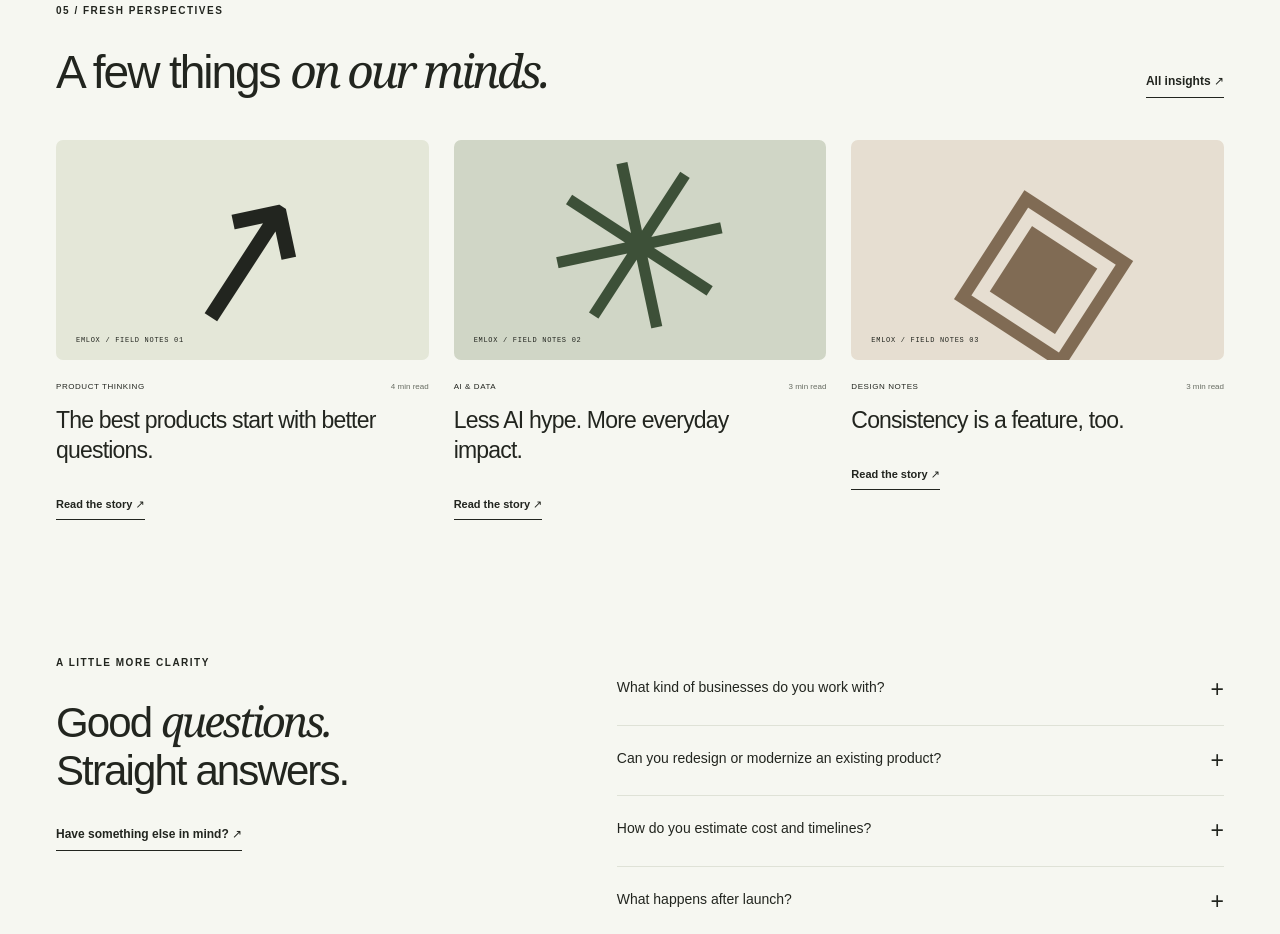
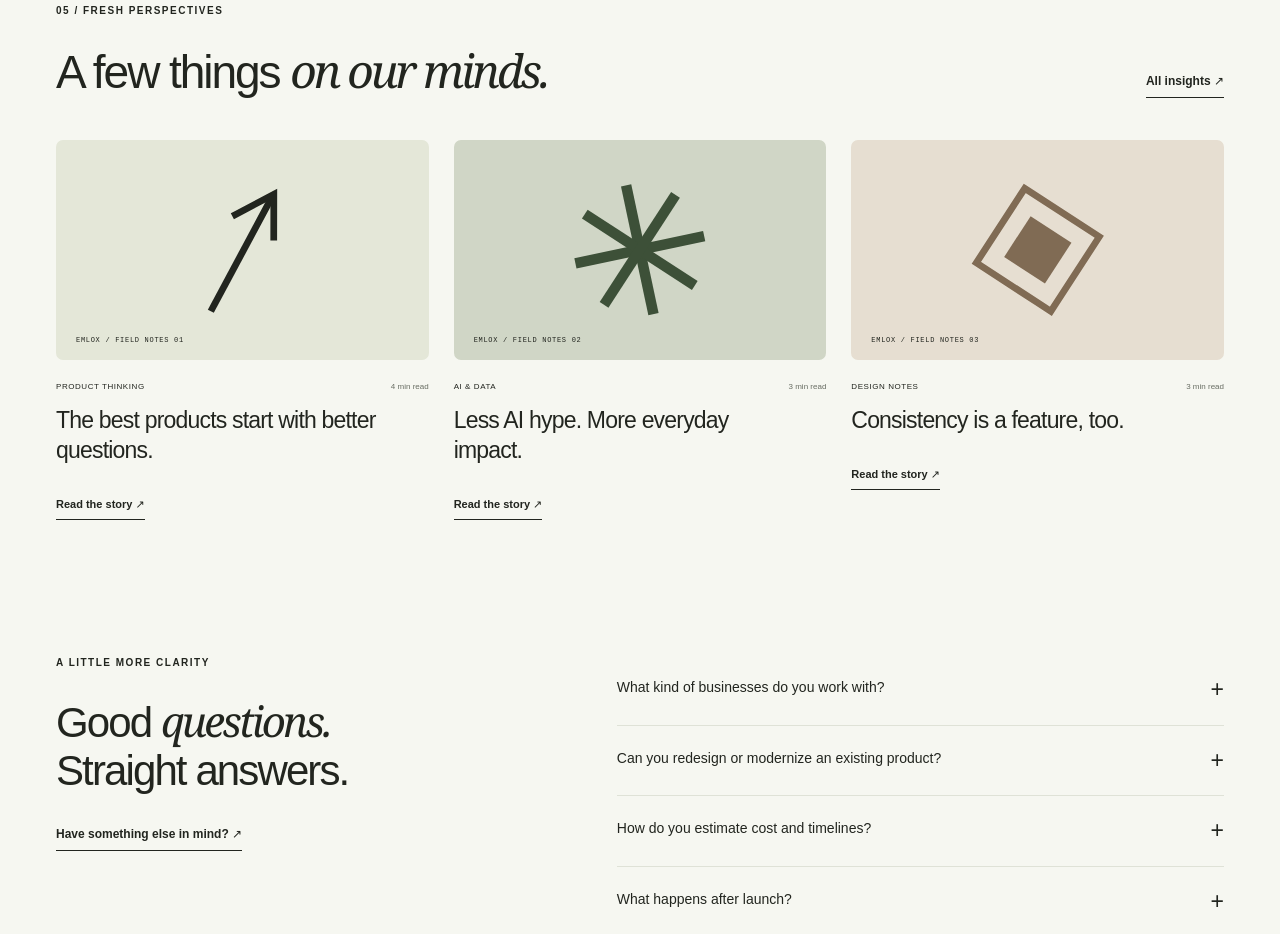
Before and after one commit to rishithamenush/emloxtech, an Angular app: page / in a window 1280 px wide. Shown: the part 3760-4694 px from the top of the page. Built offline with nearby package versions, Linux system fonts and the light colour scheme.

Commit message:
logo updated!

```diff
--- a/src/app/home.html
+++ b/src/app/home.html
@@ -157,7 +157,7 @@
     @for (article of articles; track article.slug; let i = $index) {
       <a class="insight-card" [routerLink]="['/insights', article.slug]"
         ><div class="insight-art" [class]="'insight-art art-' + i">
-          <span>{{ ['↗', '✳', '◈'][i] }}</span
+          <app-insight-art [index]="i"></app-insight-art
           ><small>EMLOX / FIELD NOTES 0{{ i + 1 }}</small>
         </div>
         <div class="article-meta">
--- a/src/app/home.ts
+++ b/src/app/home.ts
@@ -2,10 +2,11 @@ import { Component } from '@angular/core';
 import { RouterLink } from '@angular/router';
 import { HeroArt } from './hero-art';
 import { ProjectArt } from './project-art';
+import { InsightArt } from './insight-art';
 import { services, projects, articles, faqs } from './content';
 @Component({
   selector: 'app-home',
-  imports: [RouterLink, HeroArt, ProjectArt],
+  imports: [RouterLink, HeroArt, ProjectArt, InsightArt],
   templateUrl: './home.html',
 })
 export class Home {
--- /dev/null
+++ b/src/app/insight-art.ts
@@ -0,0 +1,31 @@
+import { Component, input } from '@angular/core';
+// Vector marks for the field-notes cards. Glyph characters rendered at a fixed px size
+// depended on the device's fonts and could spill out of the card; these scale with it.
+@Component({
+  selector: 'app-insight-art',
+  template: `<svg viewBox="0 0 100 100" aria-hidden="true">
+    @switch (index() % 3) {
+      @case (0) {
+        <g fill="none" stroke="currentColor" stroke-width="4.5" stroke-linecap="square">
+          <path d="M22 84 L76 20" />
+          <path d="M50 26 L78 18 L72 46" />
+        </g>
+      }
+      @case (1) {
+        <g stroke="currentColor" stroke-width="7">
+          <path d="M50 6 V94" />
+          <path d="M6 50 H94" />
+          <path d="M19 19 L81 81" />
+          <path d="M81 19 L19 81" />
+        </g>
+      }
+      @default {
+        <path d="M50 8 L92 50 L50 92 L8 50Z" fill="none" stroke="currentColor" stroke-width="4.5" />
+        <path d="M50 27 L73 50 L50 73 L27 50Z" fill="currentColor" />
+      }
+    }
+  </svg>`,
+})
+export class InsightArt {
+  index = input(0);
+}
--- a/src/app/pages.html
+++ b/src/app/pages.html
@@ -208,7 +208,7 @@
       @for (a of articles; track a.slug; let i = $index) {
         <a class="insight-card" [routerLink]="['/insights', a.slug]"
           ><div [class]="'insight-art art-' + i">
-            <span>{{ ['↗', '✳', '◈'][i] }}</span
+            <app-insight-art [index]="i"></app-insight-art
             ><small>FIELD NOTES 0{{ i + 1 }}</small>
           </div>
           <div class="article-meta">
--- a/src/app/pages.ts
+++ b/src/app/pages.ts
@@ -3,9 +3,10 @@ import { ActivatedRoute, RouterLink } from '@angular/router';
 import { toSignal } from '@angular/core/rxjs-interop';
 import { services, projects, articles, faqs } from './content';
 import { ProjectArt } from './project-art';
+import { InsightArt } from './insight-art';
 @Component({
   selector: 'app-pages',
-  imports: [RouterLink, ProjectArt],
+  imports: [RouterLink, ProjectArt, InsightArt],
   templateUrl: './pages.html',
 })
 export class Pages {
--- a/src/styles.css
+++ b/src/styles.css
@@ -843,14 +843,20 @@ svg {
   position: relative;
   overflow: hidden;
 }
-.insight-art > span {
-  font:
-    180px/0.8 Georgia,
-    serif;
+.insight-art app-insight-art {
+  display: flex;
+  height: 68%;
+  max-width: 70%;
+  aspect-ratio: 1;
   transform: rotate(-12deg);
   transition: transform 0.4s;
 }
-.insight-card:hover .insight-art > span {
+.insight-art svg {
+  width: 100%;
+  height: 100%;
+  overflow: visible;
+}
+.insight-card:hover .insight-art app-insight-art {
   transform: rotate(0deg) scale(1.12);
 }
 .insight-art small {
@@ -863,16 +869,13 @@ svg {
 .art-1 {
   background: #d0d6c6;
 }
-.art-1 > span {
-  font-family: sans-serif;
+.art-1 app-insight-art {
   color: #3d5038;
-  font-size: 230px;
 }
 .art-2 {
   background: #e6ded1;
 }
-.art-2 > span {
-  font-size: 240px;
+.art-2 app-insight-art {
   color: #806b54;
 }
 .article-meta {
```
